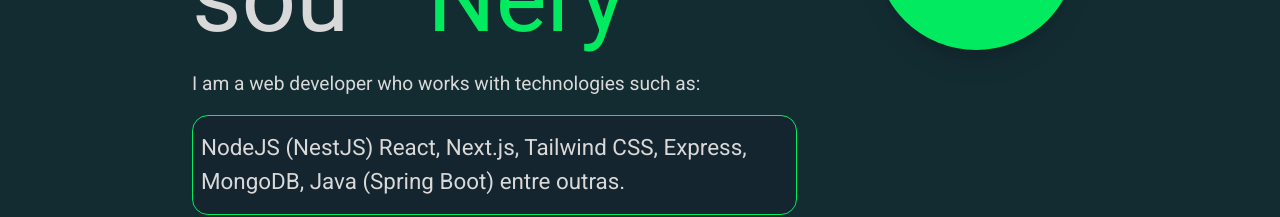
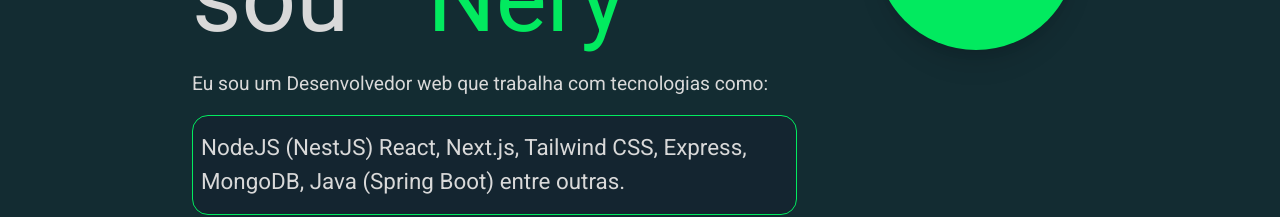
Before and after one commit to jnerydesigner/portfolio-jandernery, a Next.js app: page / in a window 1280 px wide. Shown: the part 500-717 px from the top of the page. Built offline with nearby package versions, Linux system fonts and the light colour scheme.

Commit message:
Fix: Include context language in response

```diff
--- a/src/app/(portfolio)/components/main.tsx
+++ b/src/app/(portfolio)/components/main.tsx
@@ -36,7 +36,7 @@
             </div>
           </h2>
           <p className="text-[1.2rem] text-portfolio-color04">
-            {information?.[1]?.skill?.title}
+            {information?.[language]?.skill?.title}
           </p>
 
           <div className="w-[90%] h-[100px] mt-4 border  border-portfolio-color03 bg-portfolio-color01 flex justify-center items-center rounded-2xl p-2">
```
